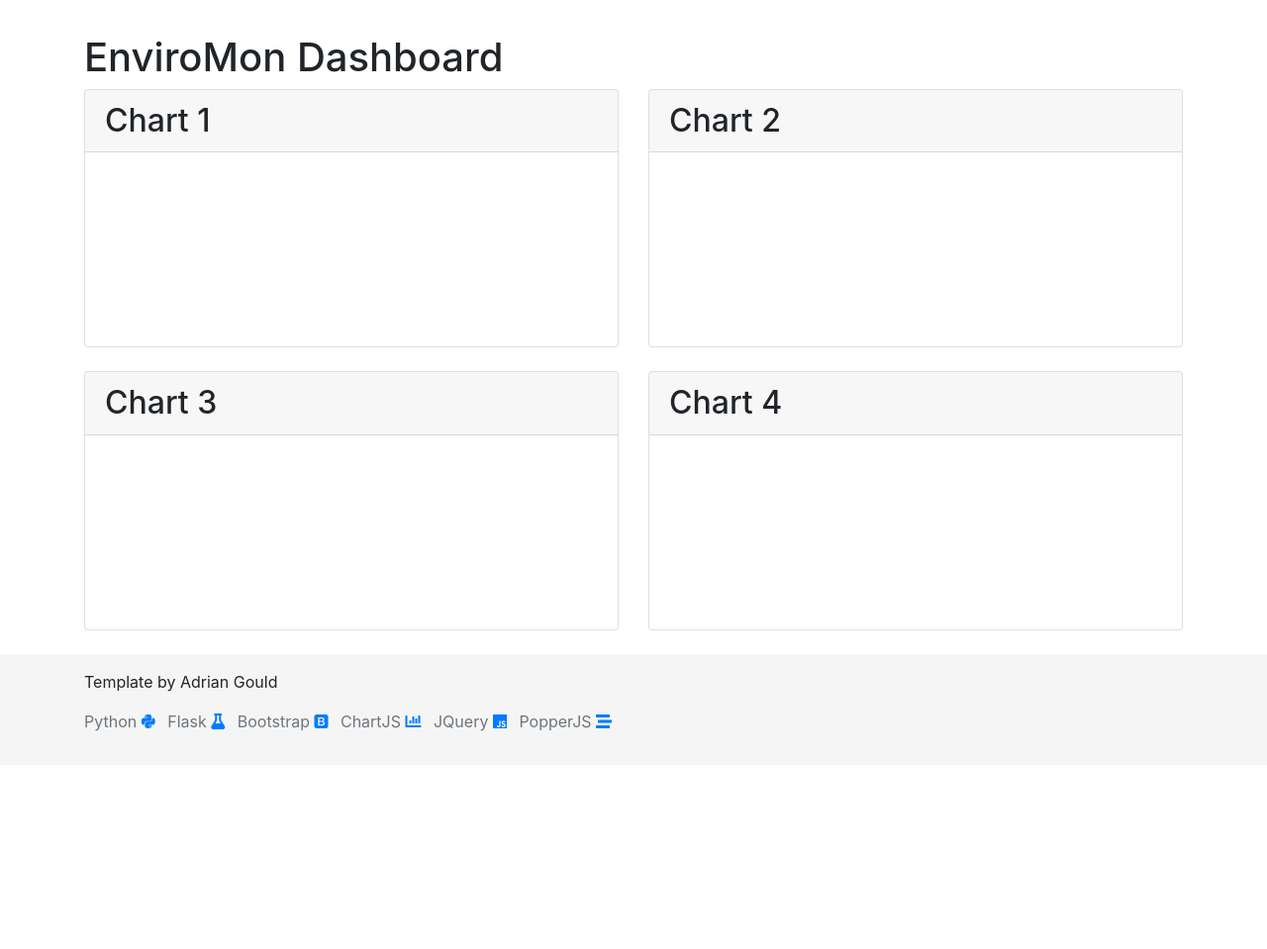
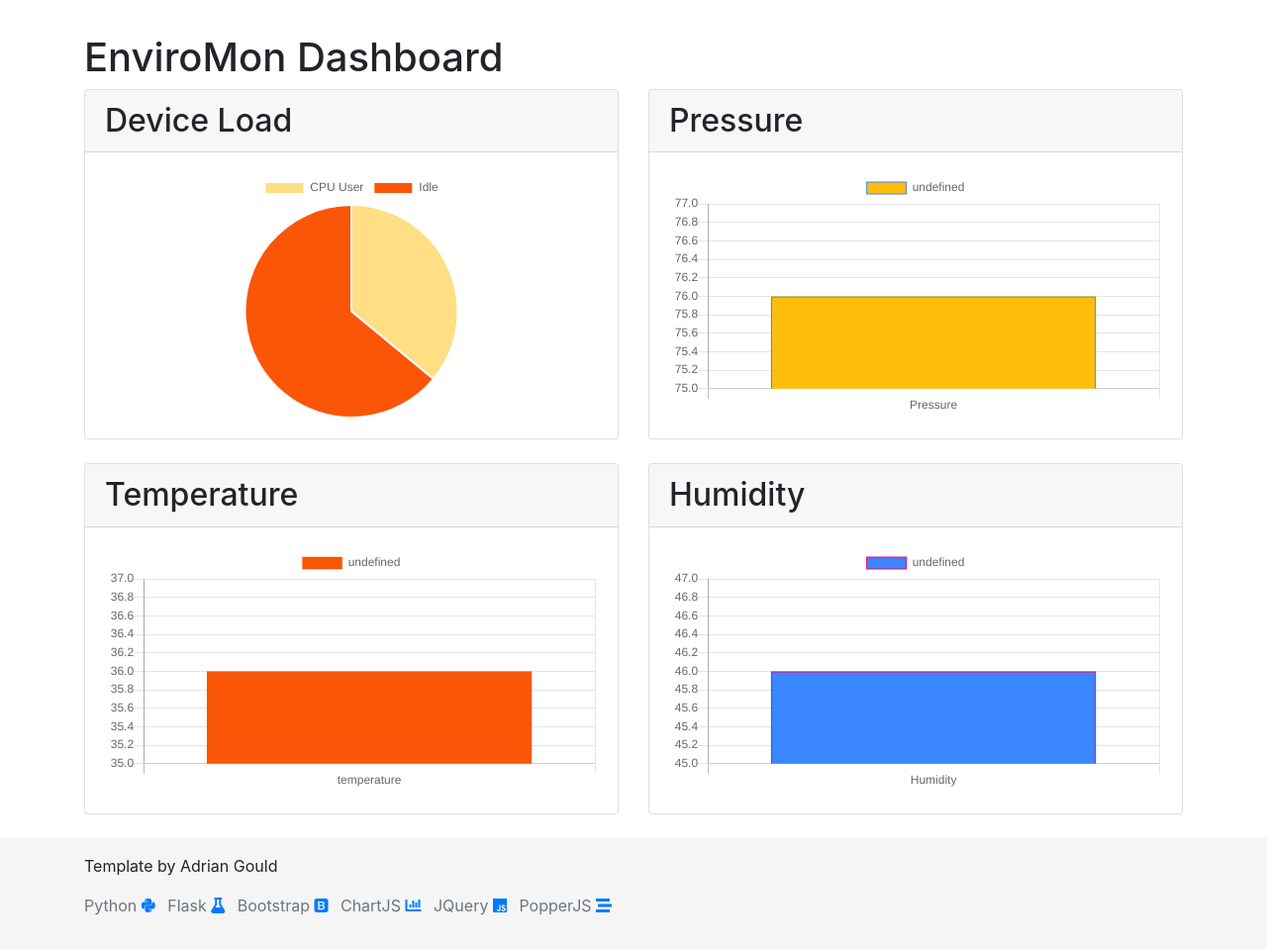
Before and after one commit to Gianni5/IOT-Adrian, a Python web app: template dashboard/templates/index.html in a window 1280 px wide. Shown: the part 56-1015 px from the top of the page at 99% size. Before the commit the page ends 795 px from the top, so only its background shows below. Run offline with Jinja, Linux system fonts and the light colour scheme; the template is opened without the code that fills it, so the values that code supplies are empty; a map, chart or similar area stays blank; some libraries are stand-ins or nearby versions.

Commit message:
feature/dashboard: Initial Dashboard

```diff
--- /dev/null
+++ b/dashboard/static/js/device-load.js
@@ -0,0 +1,33 @@
+/// Colour Scheme
+// mango = rgba(255, 190, 11, 1);
+// mango50 = rgba(255, 190, 11, 0.5);
+// orangePantone= rgba(251, 86, 7, 1);
+// winterSky= rgba(255, 0, 110, 1);
+// blueViolet= rgba(131, 56, 236, 1);
+// azure= rgba(58, 134, 255, 1);
+
+
+var pieChartCanvas2 = document.getElementById("CPU-Chart");
+
+var pieData = {
+    labels: ['CPU User', 'Idle'],
+
+    datasets: [{
+        data: [36, 64],
+        borderWidth: 2,
+        boarderAlign: 'inner',
+        backgroundColor: [
+            'rgba(255, 190, 11, 0.5)',
+            'rgba(251, 86, 7, 1)',
+        ],
+    }],
+
+}
+
+var pieOptions= {}
+
+var myPieChart= new Chart(pieChartCanvas2, {
+    type: 'pie',
+    data: pieData,
+    options: pieOptions,
+})
--- /dev/null
+++ b/dashboard/static/js/humidity.js
@@ -0,0 +1,25 @@
+var barChartCanvas2 = document.getElementById("humidity-Chart");
+
+var pieData = {
+    labels: ['Humidity'],
+
+    datasets: [{
+        labels: 'Humidity',
+        data: [46,],
+        borderWidth: 1,
+        borderColor:['rgba(255, 0, 110, 1)'],
+        backgroundColor: [
+            'rgba(58, 134, 255, 1)',
+
+        ],
+    }],
+
+}
+
+var pieOptions = {}
+
+var myPieChart = new Chart(barChartCanvas2, {
+    type: 'bar',
+    data: pieData,
+    options: pieOptions,
+})
--- /dev/null
+++ b/dashboard/static/js/pressure.js
@@ -0,0 +1,29 @@
+/// Colour Scheme
+
+
+
+var barChartCanvas2 = document.getElementById("pressure-Chart");
+
+var pieData = {
+    labels: ['Pressure'],
+
+    datasets: [{
+        labels: 'Pressure',
+        data: [76,],
+        borderWidth: 1,
+        borderColor:['rgba(58, 134, 255, 1)'],
+        backgroundColor: [
+            'rgba(255, 190, 11, 1)',
+
+        ],
+    }],
+
+}
+
+var pieOptions = {}
+
+var myPieChart = new Chart(barChartCanvas2, {
+    type: 'bar',
+    data: pieData,
+    options: pieOptions,
+})
--- /dev/null
+++ b/dashboard/static/js/temperature.js
@@ -0,0 +1,29 @@
+
+
+
+
+var barChartCanvas2 = document.getElementById("temperature-Chart");
+
+var pieData = {
+    labels: ['temperature'],
+
+    datasets: [{
+        labels: 'temperature',
+        data: [36,],
+        borderWidth: 1,
+        borderColor:['rgba(251, 86, 7, 0.5)'],
+        backgroundColor: [
+            'rgba(251, 86, 7, 1)',
+
+        ],
+    }],
+
+}
+
+var pieOptions = {}
+
+var myPieChart = new Chart(barChartCanvas2, {
+    type: 'bar',
+    data: pieData,
+    options: pieOptions,
+})
--- a/dashboard/templates/index.html
+++ b/dashboard/templates/index.html
@@ -5,6 +5,7 @@
 {% endblock %}
 
 {% block page_css %}
+    <link href="/static/vendor/chartjs/css/Chart.css" rel="stylesheet" crossorigin="anonymous">
 {% endblock %}
 
 {% block content %}
@@ -12,34 +13,40 @@
 
 <div class="card-deck pb-4 mt-1">
     <div class="card">
-        <h2 class="card-header">Chart 1</h2>
+        <h2 class="card-header">Device Load</h2>
         <div class="card-body">
             <canvas id="CPU-Chart"></canvas>
         </div>
     </div>
     <div class="card">
-        <h2 class="card-header">Chart 2</h2>
+        <h2 class="card-header">Pressure</h2>
         <div class="card-body">
-            <canvas id="CCC-Chart"></canvas>
+            <canvas id="pressure-Chart"></canvas>
         </div>
     </div>
 </div>
 <div class="card-deck pb-4">
     <div class="card">
-        <h2 class="card-header">Chart 3</h2>
+        <h2 class="card-header">Temperature</h2>
         <div class="card-body">
-            <canvas id="BBB-Chart"></canvas>
+            <canvas id="temperature-Chart"></canvas>
         </div>
     </div>
 
     <div class="card">
-        <h2 class="card-header">Chart 4</h2>
+        <h2 id ="heading" class="card-header">Humidity</h2>
         <div class="card-body">
-            <canvas id="AAA-Chart"></canvas>
+            <canvas id="humidity-Chart"></canvas>
         </div>
     </div>
 </div>
 {% endblock %}
 
 {% block page_scripts %}
+    <script  src="/static/vendor/chartjs/js/Chart.bundle.js"></script>
+    <script  src="/static/js/device-load.js"></script>
+    <script  src="/static/js/pressure.js"></script>
+    <script  src="/static/js/temperature.js"></script>
+    <script  src="/static/js/humidity.js"></script>
+
 {% endblock %}
```
Also changed, not shown: dashboard/app.py (+7 -0 lines).
